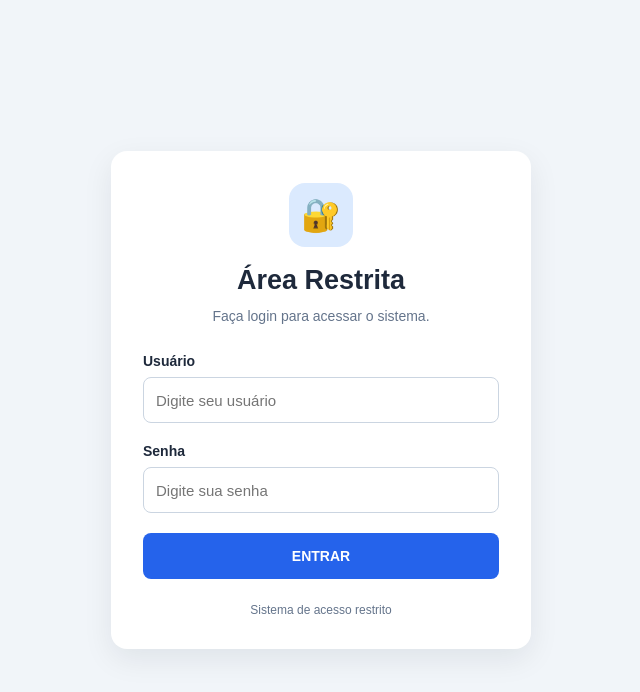
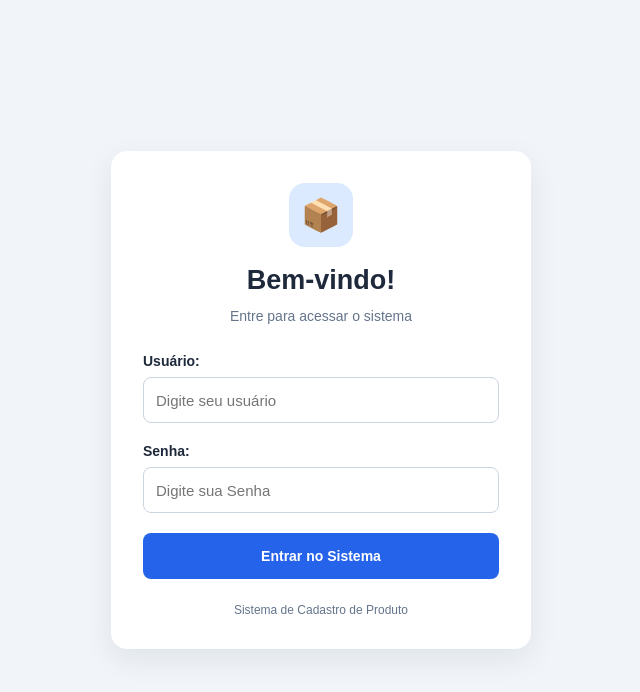
Before and after one commit to devcaaua/Desafio_Senha, a plain HTML site: page index.html in a window 1280 px wide. Shown: the whole page, without its empty margins (319-959 px from the left). Drawn offline with Linux system fonts and the light colour scheme.

Commit message:
Update index.html

```diff
--- a/index.html
+++ b/index.html
@@ -1,59 +1,37 @@
-
 <!DOCTYPE html>
-<html lang="pt-br">
+<html lang="pt-BR">
 <head>
     <meta charset="UTF-8">
     <meta name="viewport" content="width=device-width, initial-scale=1.0">
-    <title>Login - Área Restrita</title>
+    <title>Login | Sistema de Produto</title>
     <link rel="stylesheet" href="style.css">
 </head>
-<body>
+<body class="login-page">
+    <main class="login-container">
+        <div class="logo">📦</div>
 
-    <main class="login-container">
-
-        <div class="logo">🔐</div>
-
-        <h1>Área Restrita</h1>
-
-        <p class="subtitulo">
-            Faça login para acessar o sistema.
-        </p>
+        <h1>Bem-vindo!</h1>
+        <p class="subtitulo">Entre para acessar o sistema</p>
 
         <form id="formLogin">
-
             <div class="campo">
-                <label for="usuario">Usuário</label>
-                <input
-                    type="text"
-                    id="usuario"
-                    placeholder="Digite seu usuário"
-                    required
-                >
+                <label for="usuario">Usuário: </label>
+                <input type="text" id="usuario" placeholder="Digite seu usuário" required>
             </div>
 
             <div class="campo">
-                <label for="senha">Senha</label>
-                <input
-                    type="password"
-                    id="senha"
-                    placeholder="Digite sua senha"
-                    required
-                >
+                <label for="senha">Senha: </label>
+                <input type="password" id="senha" placeholder="Digite sua Senha" required>
             </div>
 
             <p id="mensagemErro" class="mensagem-erro"></p>
 
-            <button type="submit" class="botao-principal">
-                ENTRAR
-            </button>
-
+            <button type="submit" class="botao-principal">Entrar no Sistema</button>
         </form>
 
-        <p class="rodape">Sistema de acesso restrito</p>
-
+        <p class="rodape">Sistema de Cadastro de Produto</p>
     </main>
 
     <script src="login.js"></script>
-
 </body>
 </html>
```
